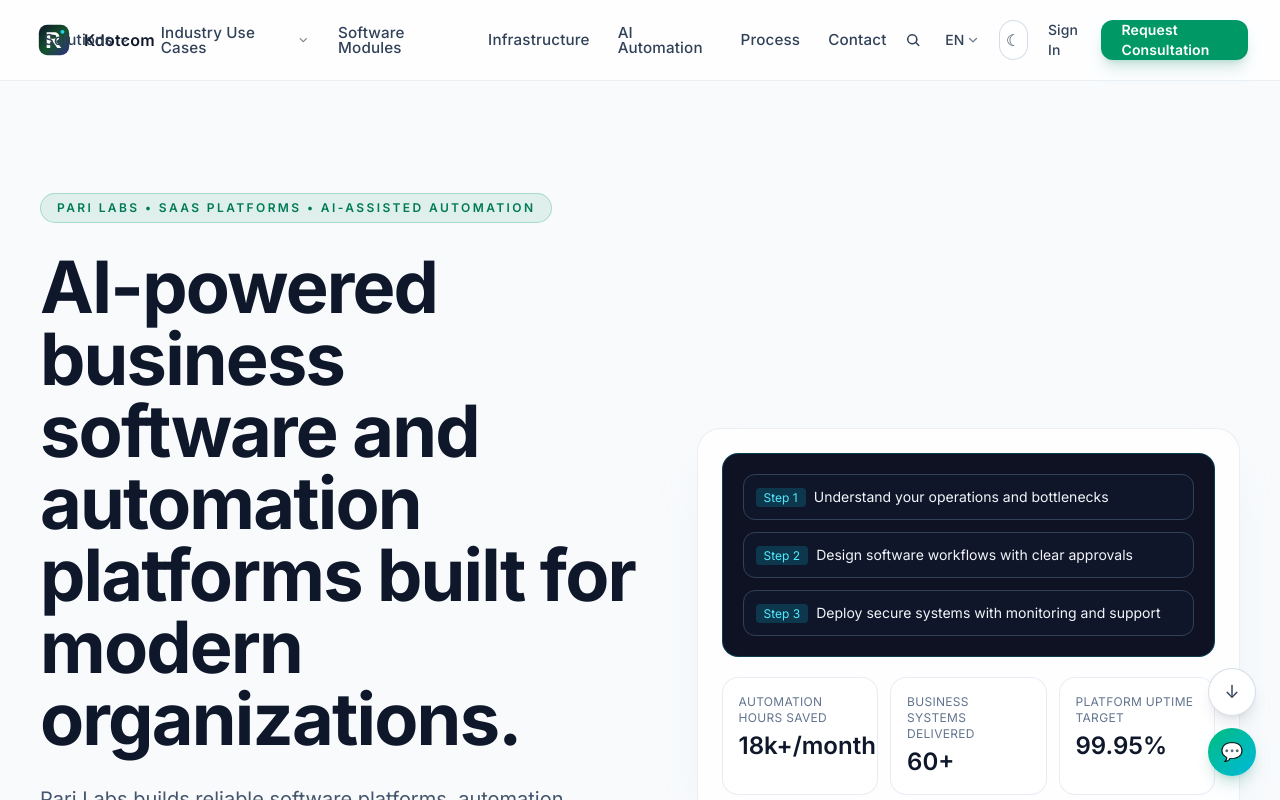
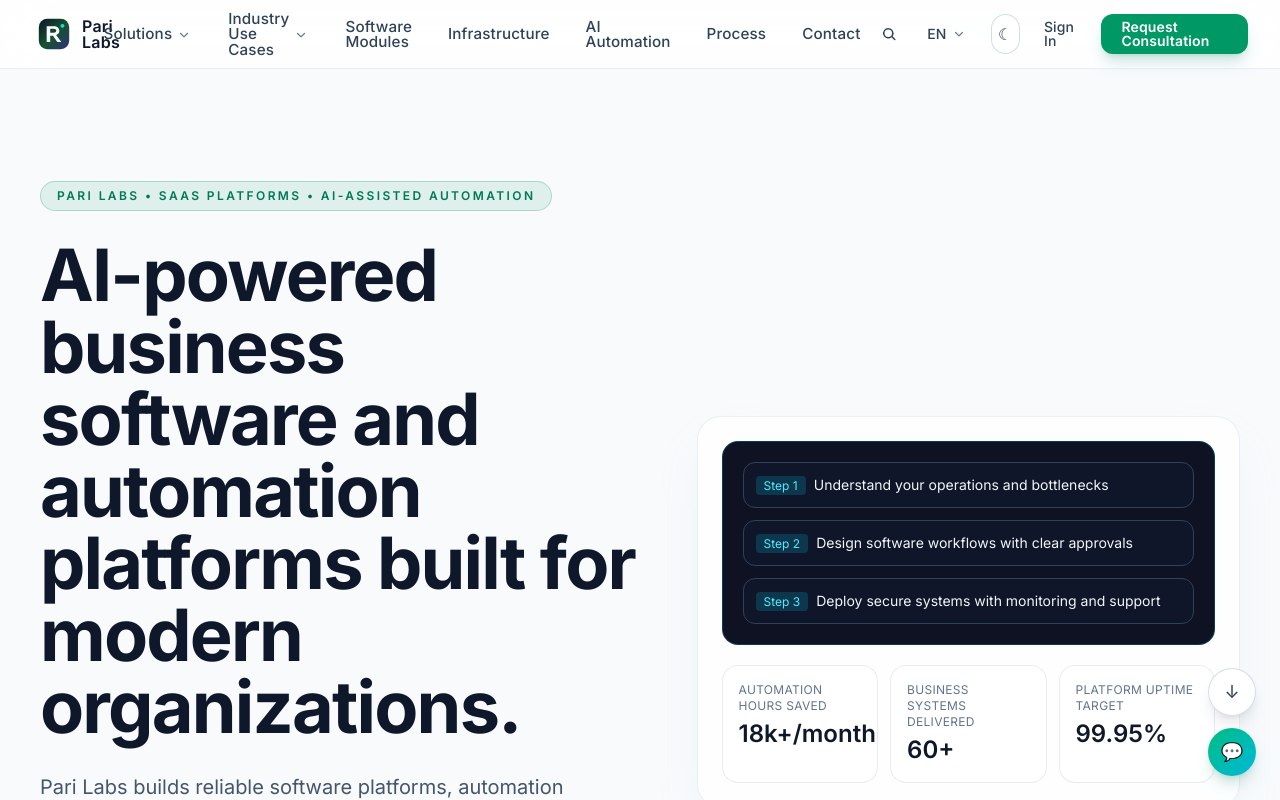
Before and after one commit to karthikeyan2752bit/kdotcom, a Next.js app: page / in a window 1280 px wide. Shown: the top 800 px of the page. Built offline with nearby package versions, Linux system fonts and the light colour scheme.

Commit message:
Refine header layout alignment and responsive nav structure

```diff
--- a/components/layout/site-header.tsx
+++ b/components/layout/site-header.tsx
@@ -48,34 +48,34 @@
 
   return (
     <header
-      className={`sticky top-0 z-50 border-b border-slate-200/70 bg-white/80 backdrop-blur-xl transition-all duration-300 dark:border-slate-800/80 dark:bg-slate-950/80 ${
-        isScrolled ? "shadow-[0_8px_24px_-14px_rgba(15,23,42,0.25)] dark:shadow-black/35" : ""
+      className={`sticky top-0 z-50 border-b border-slate-200/70 bg-white/82 backdrop-blur-xl transition-all duration-300 dark:border-slate-800/80 dark:bg-slate-950/82 ${
+        isScrolled ? "shadow-[0_12px_30px_-16px_rgba(15,23,42,0.3)] dark:shadow-black/35" : ""
       }`}
     >
-      <div className="mx-auto flex h-20 w-full max-w-7xl items-center justify-between px-4 sm:px-6 lg:px-8">
+      <div className="mx-auto flex h-[4.25rem] w-full max-w-7xl items-center justify-between px-4 sm:px-6 lg:px-8">
         <div className="flex min-w-0 flex-1 items-center">
-          <Link href="/" className="inline-flex items-center gap-3 rounded-md px-1 py-1 focus-visible:outline-none focus-visible:ring-2 focus-visible:ring-emerald-500/50">
-            <Image src="/logo-mark.svg" alt="Kdotcom logo" width={36} height={36} priority className="h-9 w-9" />
-            <span className="text-base font-semibold tracking-[0.015em] text-slate-900 dark:text-slate-100">Kdotcom</span>
+          <Link href="/" className="inline-flex items-center gap-2.5 rounded-md px-1 py-1 focus-visible:outline-none focus-visible:ring-2 focus-visible:ring-emerald-500/50">
+            <Image src="/logo-mark.svg" alt="Pari Labs logo" width={36} height={36} priority className="h-9 w-9 shrink-0" />
+            <span className="text-base font-semibold leading-none tracking-[0.015em] text-slate-900 dark:text-slate-100">Pari Labs</span>
           </Link>
         </div>
 
-        <nav className="hidden items-center justify-center gap-1 lg:flex" aria-label="Primary">
+        <nav className="hidden flex-1 items-center justify-center gap-2 xl:flex" aria-label="Primary">
           {navItems.map((item) => (
             <a
               key={item.href}
               href={item.href}
               aria-haspopup={item.hasDropdown ? "menu" : undefined}
-              className="group relative inline-flex h-11 items-center gap-1 rounded-md px-3 text-[0.95rem] font-medium leading-none tracking-[0.01em] text-slate-700 transition-colors duration-200 hover:text-emerald-600 focus-visible:outline-none focus-visible:ring-2 focus-visible:ring-emerald-500/50 dark:text-slate-300 dark:hover:text-emerald-300"
+              className="group relative inline-flex h-11 items-center gap-1 rounded-md px-3.5 text-[0.95rem] font-medium leading-none tracking-[0.01em] text-slate-700 transition-all duration-200 hover:text-emerald-600 focus-visible:outline-none focus-visible:ring-2 focus-visible:ring-emerald-500/50 dark:text-slate-300 dark:hover:text-emerald-300"
             >
               <span>{item.label}</span>
-              {item.hasDropdown ? <ChevronDownIcon /> : null}
+              {item.hasDropdown ? <span className="mt-[1px] inline-flex items-center"><ChevronDownIcon /></span> : null}
               <span className="absolute inset-x-3 bottom-1 h-0.5 origin-left scale-x-0 rounded-full bg-current opacity-70 transition-transform duration-200 group-hover:scale-x-100" />
             </a>
           ))}
         </nav>
 
-        <div className="flex flex-1 items-center justify-end gap-1.5 sm:gap-2">
+        <div className="flex flex-1 items-center justify-end gap-2 sm:gap-3">
           <button
             type="button"
             aria-label="Search"
@@ -86,7 +86,7 @@
 
           <button
             type="button"
-            className="hidden h-10 items-center rounded-md px-2.5 text-sm font-medium tracking-[0.01em] text-slate-700 transition-colors hover:bg-slate-100 hover:text-slate-900 focus-visible:outline-none focus-visible:ring-2 focus-visible:ring-emerald-500/50 lg:inline-flex dark:text-slate-300 dark:hover:bg-slate-900 dark:hover:text-slate-100"
+            className="hidden h-10 items-center gap-1 rounded-md px-3 text-sm font-medium leading-none tracking-[0.01em] text-slate-700 transition-colors hover:bg-slate-100 hover:text-slate-900 focus-visible:outline-none focus-visible:ring-2 focus-visible:ring-emerald-500/50 lg:inline-flex dark:text-slate-300 dark:hover:bg-slate-900 dark:hover:text-slate-100"
           >
             EN
             <ChevronDownIcon />
@@ -96,14 +96,14 @@
 
           <a
             href="#contact"
-            className="hidden h-10 items-center rounded-md px-3 text-sm font-medium tracking-[0.01em] text-slate-700 transition-colors hover:bg-slate-100 hover:text-slate-900 focus-visible:outline-none focus-visible:ring-2 focus-visible:ring-emerald-500/50 lg:inline-flex dark:text-slate-300 dark:hover:bg-slate-900 dark:hover:text-slate-100"
+            className="hidden h-10 items-center rounded-md px-3 text-sm font-medium leading-none tracking-[0.01em] text-slate-700 transition-colors hover:bg-slate-100 hover:text-slate-900 focus-visible:outline-none focus-visible:ring-2 focus-visible:ring-emerald-500/50 lg:inline-flex dark:text-slate-300 dark:hover:bg-slate-900 dark:hover:text-slate-100"
           >
             Sign In
           </a>
 
           <a
             href="#contact"
-            className="inline-flex h-10 items-center rounded-xl bg-emerald-600 px-4 text-sm font-semibold tracking-[0.01em] text-white shadow-lg shadow-emerald-700/20 transition-all duration-200 hover:bg-emerald-500 focus-visible:outline-none focus-visible:ring-2 focus-visible:ring-emerald-500/60 sm:px-5"
+            className="inline-flex h-10 items-center rounded-xl bg-emerald-600 px-4 text-sm font-semibold leading-none tracking-[0.01em] text-white shadow-lg shadow-emerald-700/20 transition-all duration-200 hover:bg-emerald-500 focus-visible:outline-none focus-visible:ring-2 focus-visible:ring-emerald-500/60 sm:px-5"
           >
             <span className="hidden sm:inline">Request Consultation</span>
             <span className="sm:hidden">Consultation</span>
@@ -128,7 +128,7 @@
             animate={{ opacity: 1, y: 0 }}
             exit={{ opacity: 0, y: -8 }}
             transition={{ duration: 0.2 }}
-            className="border-t border-slate-200/80 bg-white/95 px-4 pb-4 pt-3 backdrop-blur-xl lg:hidden dark:border-slate-800 dark:bg-slate-950/95"
+            className="border-t border-slate-200/80 bg-white/95 px-4 pb-4 pt-3 backdrop-blur-xl xl:hidden dark:border-slate-800 dark:bg-slate-950/95"
             aria-label="Mobile"
           >
             <div className="mx-auto grid max-w-7xl gap-1.5">
```
